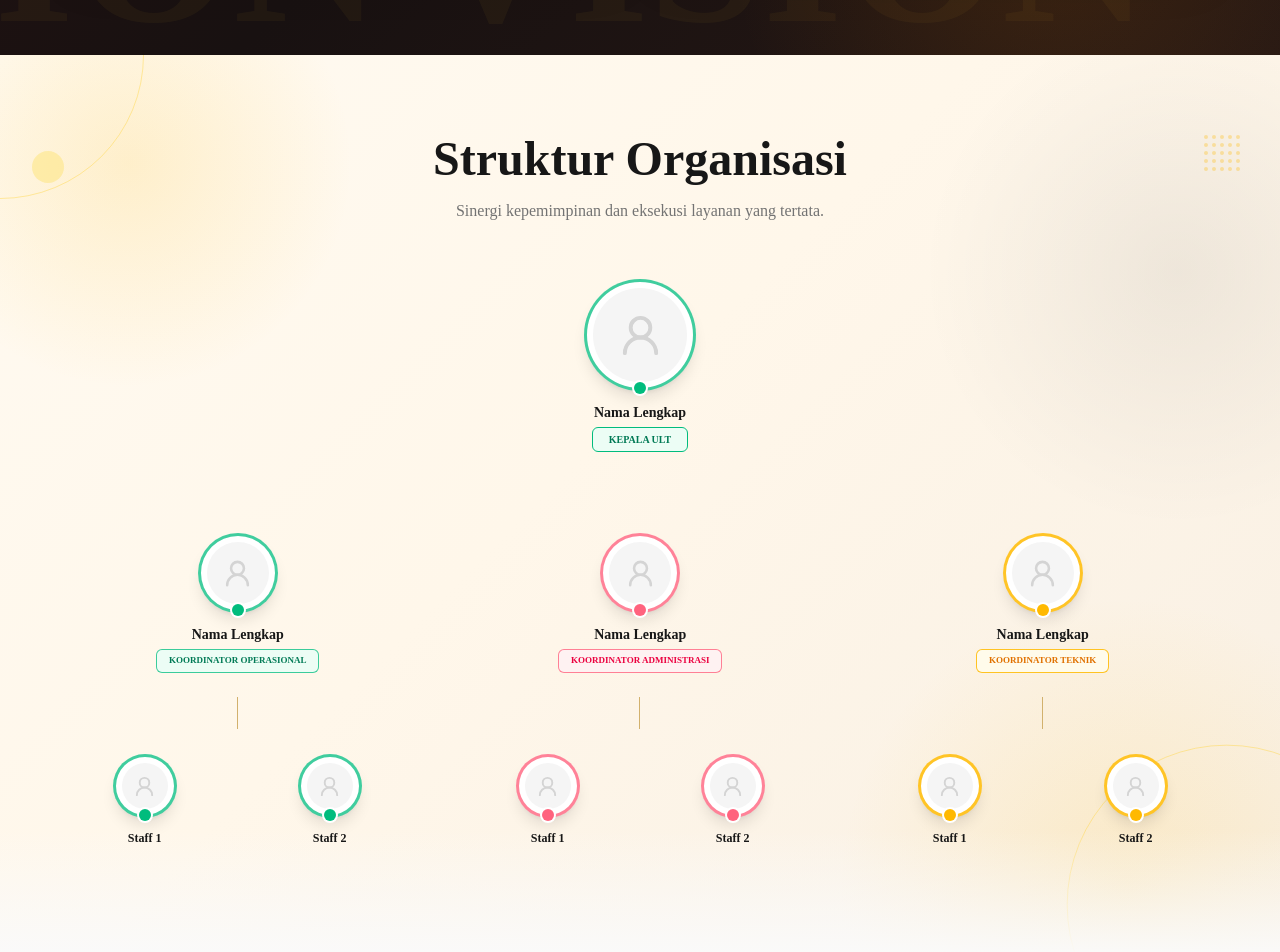
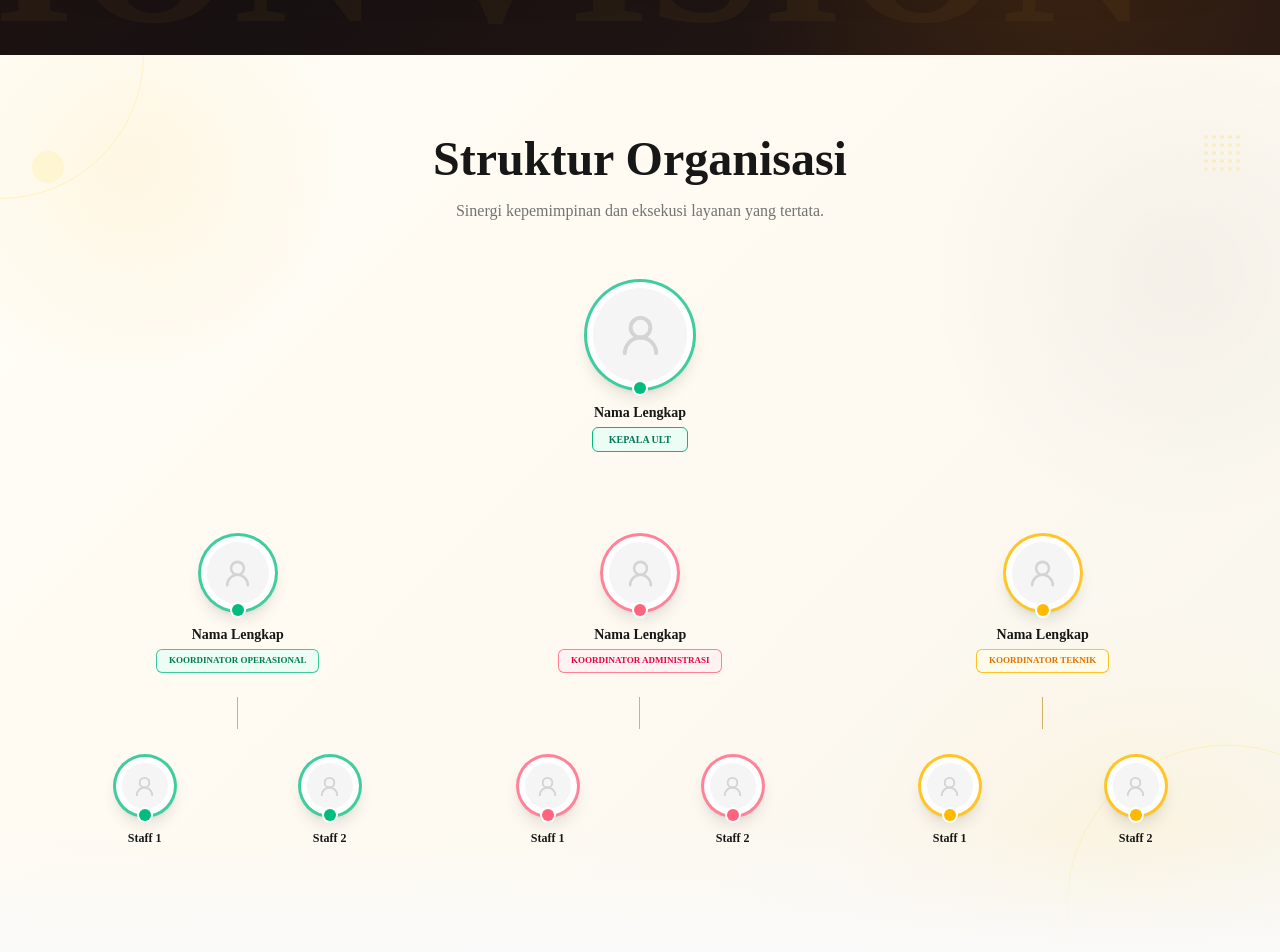
Before and after one commit to ClarisyaA/ult-fmipa, a Next.js app: page /profil in a window 1280 px wide. Shown: the part 2160-3112 px from the top of the page. Built offline with nearby package versions, Linux system fonts and the light colour scheme; no server answers.

Commit message:
adjust bg struktur organisasi

```diff
--- a/src/app/(public)/profil/page.tsx
+++ b/src/app/(public)/profil/page.tsx
@@ -401,7 +401,7 @@ export default function ProfilPage() {
 
       <section
         ref={organizationRef}
-        className="relative z-30 overflow-hidden bg-[radial-gradient(circle_at_10%_12%,rgba(251,191,36,0.18),transparent_14rem),radial-gradient(circle_at_92%_24%,rgba(0,0,0,0.06),transparent_16rem),radial-gradient(circle_at_88%_92%,rgba(251,191,36,0.16),transparent_18rem),linear-gradient(135deg,#fffaf1_0%,#fff7ea_45%,#f8efe3_100%)] px-4 pb-24 pt-16 sm:px-6 sm:pb-28 sm:pt-20 lg:px-8"
+        className="relative z-30 overflow-hidden bg-[radial-gradient(circle_at_10%_12%,rgba(251,191,36,0.09),transparent_14rem),radial-gradient(circle_at_92%_24%,rgba(0,0,0,0.035),transparent_16rem),radial-gradient(circle_at_88%_92%,rgba(251,191,36,0.08),transparent_18rem),linear-gradient(135deg,#fffdf7_0%,#fffaf1_48%,#f8f6ee_100%)] px-4 pb-24 pt-16 sm:px-6 sm:pb-28 sm:pt-20 lg:px-8"
       >
         <style>
           {`
@@ -426,13 +426,13 @@ export default function ProfilPage() {
             }
           `}
         </style>
-        <div className="pointer-events-none absolute left-0 top-0 size-72 -translate-x-1/2 -translate-y-1/2 rounded-full border border-amber-300/40" />
-        <div className="pointer-events-none absolute bottom-0 right-0 size-80 translate-x-1/3 translate-y-1/3 rounded-full border border-amber-300/40" />
-        <div className="pointer-events-none absolute left-8 top-24 size-8 rounded-full bg-amber-200/60" />
+        <div className="pointer-events-none absolute left-0 top-0 size-72 -translate-x-1/2 -translate-y-1/2 rounded-full border border-amber-200/45" />
+        <div className="pointer-events-none absolute bottom-0 right-0 size-80 translate-x-1/3 translate-y-1/3 rounded-full border border-amber-200/45" />
+        <div className="pointer-events-none absolute left-8 top-24 size-8 rounded-full bg-amber-100/70" />
         <div className="pointer-events-none absolute inset-x-0 bottom-0 h-32 bg-gradient-to-b from-transparent to-neutral-50" />
-        <div className="pointer-events-none absolute right-10 top-20 grid grid-cols-5 gap-1 opacity-30">
+        <div className="pointer-events-none absolute right-10 top-20 grid grid-cols-5 gap-1 opacity-20">
           {Array.from({ length: 25 }).map((_, index) => (
-            <span key={index} className="size-1 rounded-full bg-amber-400" />
+            <span key={index} className="size-1 rounded-full bg-amber-300" />
           ))}
         </div>
 
```
